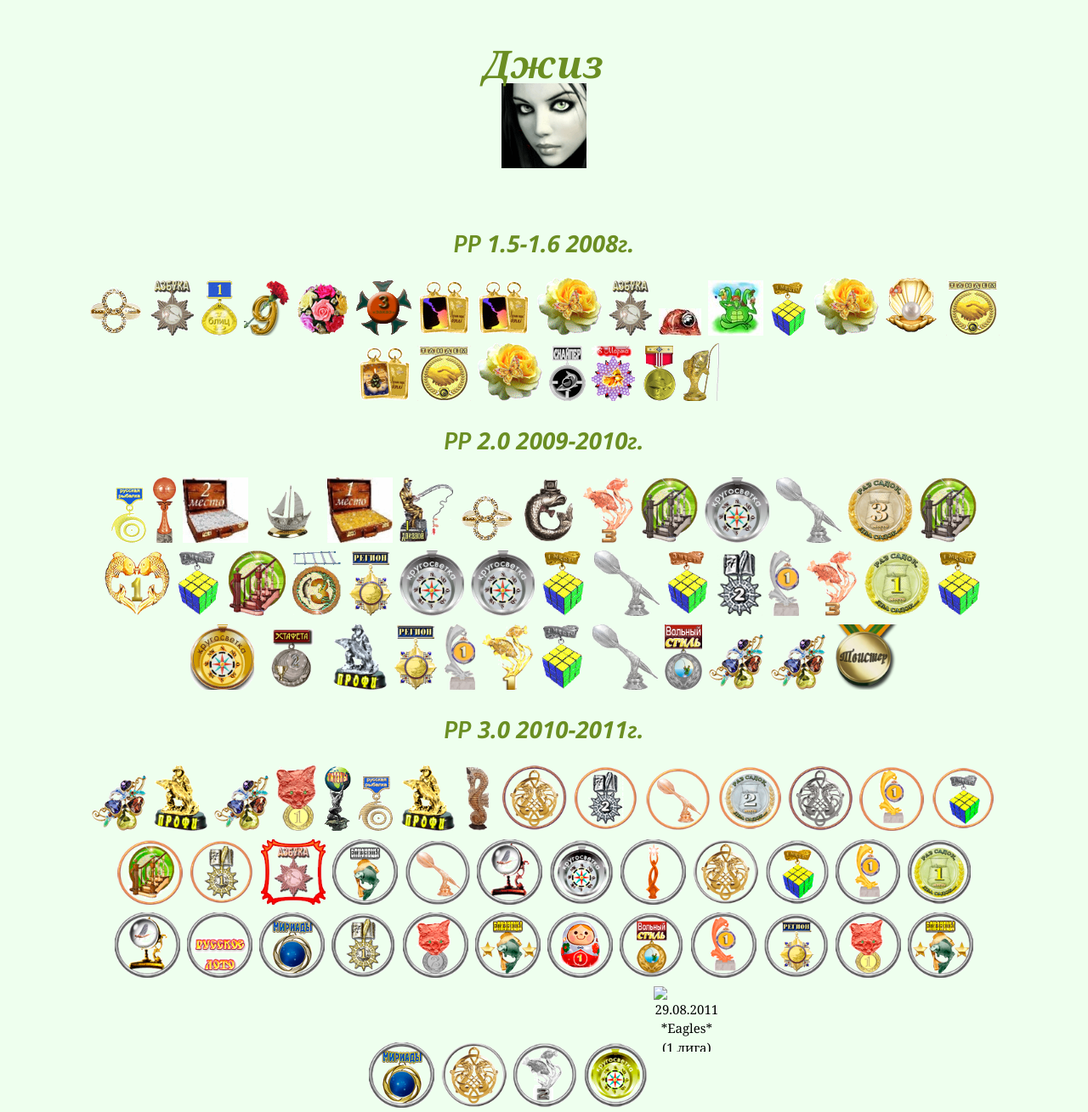
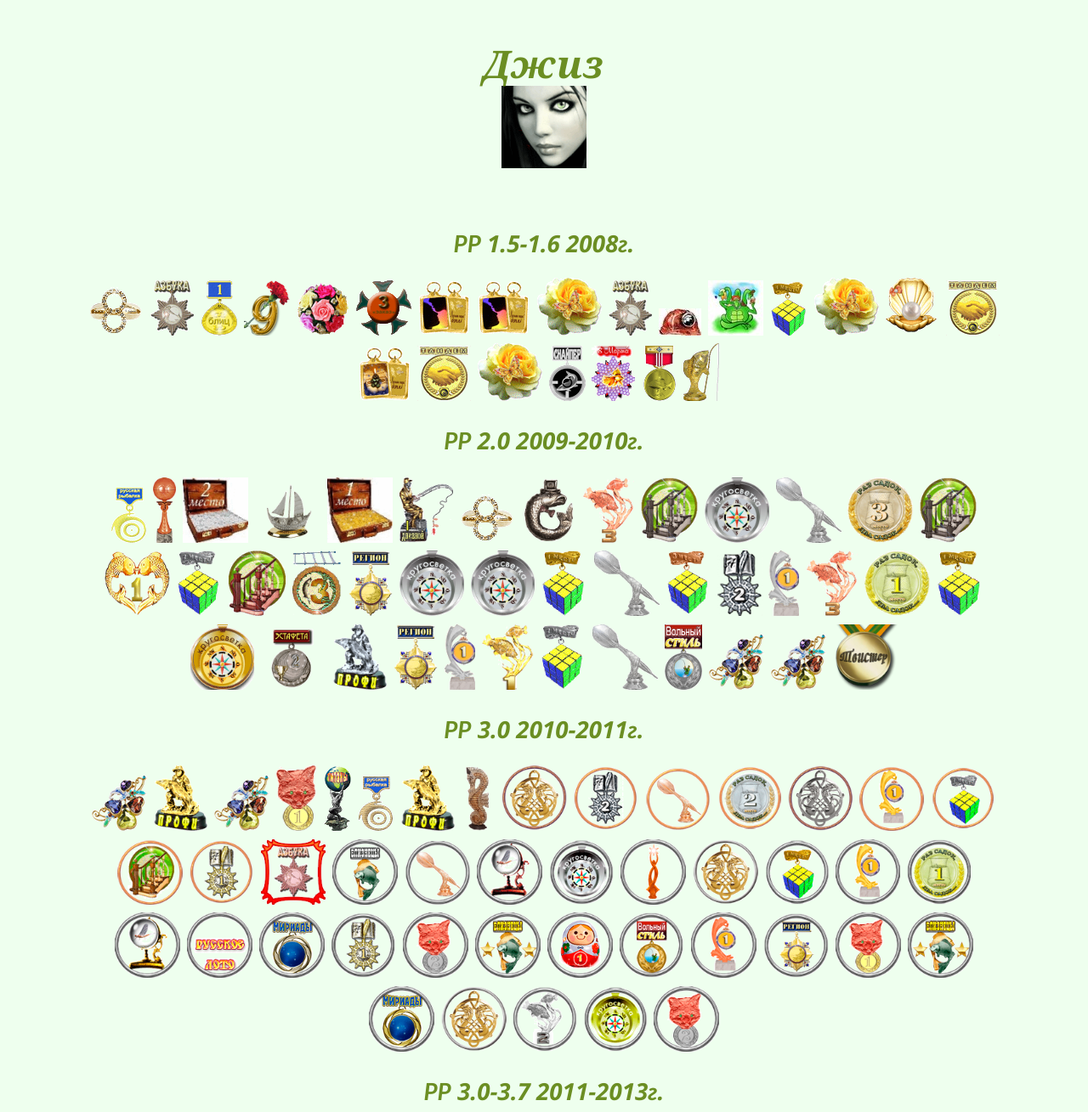
Before and after one commit to geezg/geezg.github.com, a plain HTML site: page index.html in a window 1280 px wide. Shown: the top 1309 px of the page at 85% size. Drawn offline with nearby package versions, Linux system fonts and the light colour scheme.

Commit message:
доправлены медали

```diff
--- a/index.html
+++ b/index.html
@@ -170,7 +170,8 @@
 <img src="images/medals/2011/ost_v_jiv_1l_1m.gif" title="17.08.2011 *Eagles* (1 лига) Остаться в живых - I место" />
 <img src="images/medals/2011/big_razn_2m_1l.gif" title="18.07.2011 *Eagles* (1 лига) Большая разница - II место" />
 <img src="images/medals/2011/krugosvet_1l_1m.gif" title="24.08.2011 *Eagles* (1 лига) Кругосветка - I место" />
-<img src="images/medals/2011/OHota_1l_2m.gif." title="29.08.2011 *Eagles* (1 лига) Охота на лис - II место" />
+<img src="images/medals/2011/OHota_1l_2m.gif" title="29.08.2011 *Eagles* (1 лига) Охота на лис - II место" />
+
 
 </div>
 
--- a/stylesheets/screen.css
+++ b/stylesheets/screen.css
@@ -178,7 +178,7 @@ header span.right-tail {
 
 
 header h1 {
-  background-color: ##efe;
+  background-color: #efe;
   font: bold italic .85em/1.5 Georgia, Times, “Times New Roman”, serif;
   font-size: 3.0em;
   font-weight: 800;
@@ -438,6 +438,7 @@ img {
     box-shadow: 0 0 0 #BDB6AD;
     max-height: 100px;
     max-width: 100px;
+
 }
 
 hr {
```
